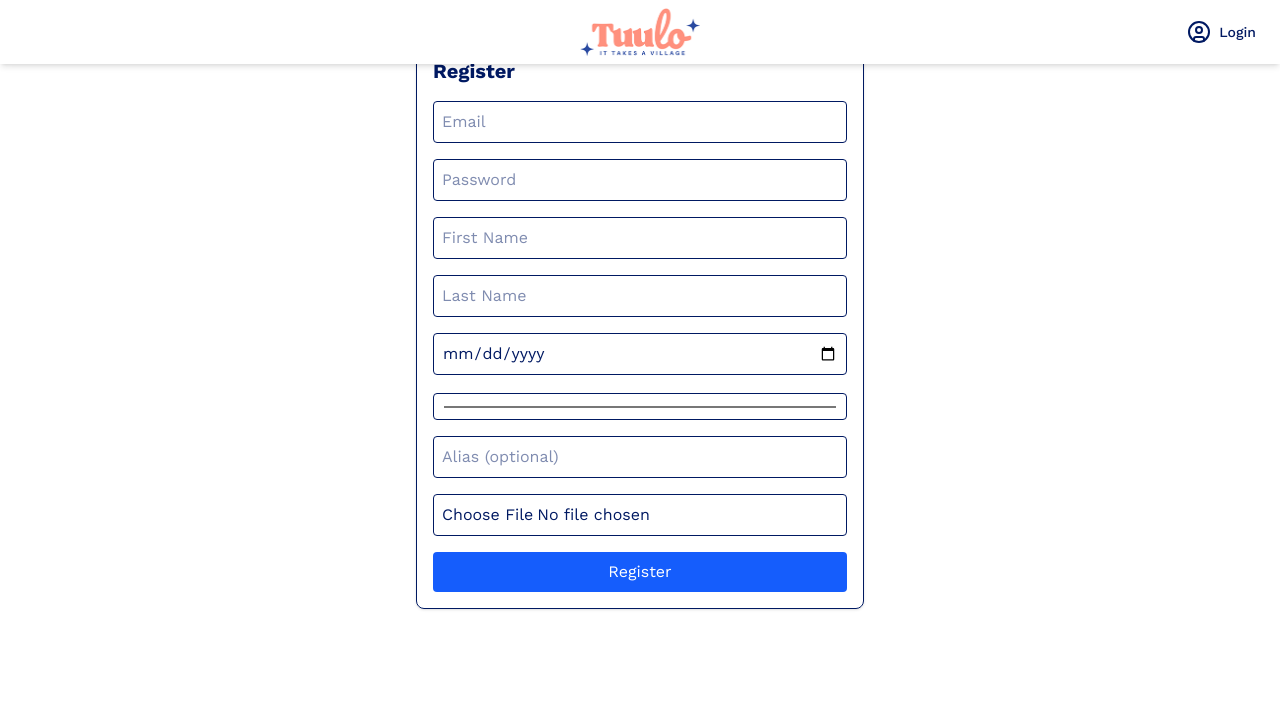
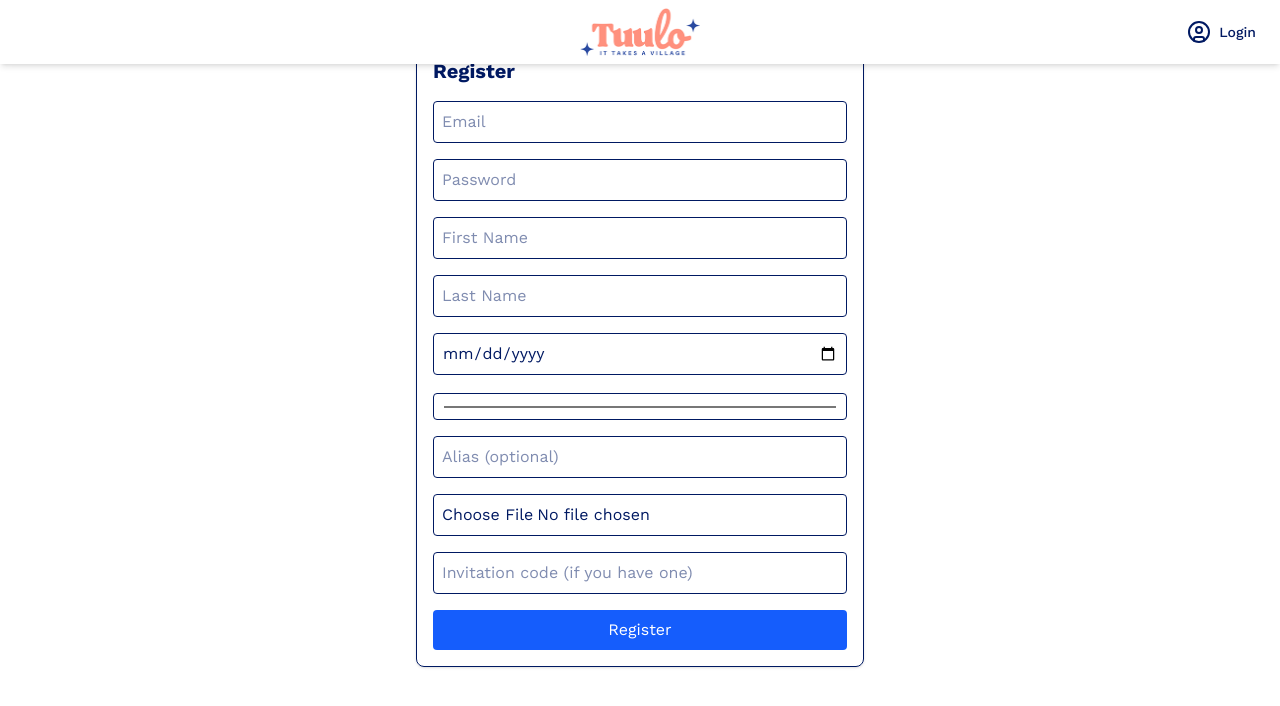
Before and after one commit to Caro-CP3o/tuulo-front, a Next.js app: page /register in a window 1280 px wide. Shown: the top 706 px of the page. Built offline with nearby package versions, Linux system fonts and the light colour scheme; no server answers.

Commit message:
fix: component register form

```diff
--- /dev/null
+++ b/src/app/components/forms/RegisterForm.tsx
@@ -0,0 +1,147 @@
+"use client";
+
+import { useState, useEffect } from "react";
+import { useSearchParams } from "next/navigation";
+import { registerUser } from "@/lib/api";
+
+export default function RegisterForm() {
+  const [email, setEmail] = useState("");
+  const [password, setPassword] = useState("");
+  const [firstName, setFirstName] = useState("");
+  const [lastName, setLastName] = useState("");
+  const [birthDate, setBirthDate] = useState("");
+  const [color, setColor] = useState("#000000");
+  const [alias, setAlias] = useState("");
+  const [avatar, setAvatar] = useState<File | null>(null);
+  const [invitationCode, setInvitationCode] = useState("");
+  const [loading, setLoading] = useState(false);
+  const [error, setError] = useState<string | null>(null);
+
+  const searchParams = useSearchParams();
+  useEffect(() => {
+    const code = searchParams.get("code");
+    if (code) setInvitationCode(code);
+  }, [searchParams]);
+
+  const handleSubmit = async (e: React.FormEvent) => {
+    e.preventDefault();
+    setLoading(true);
+    setError(null);
+
+    const formData = new FormData();
+    formData.append("email", email);
+    formData.append("password", password);
+    formData.append("firstName", firstName);
+    formData.append("lastName", lastName);
+    formData.append("birthDate", birthDate);
+    formData.append("color", color);
+    if (alias) formData.append("alias", alias);
+    if (avatar) formData.append("avatar", avatar);
+    if (invitationCode) formData.append("invitationCode", invitationCode);
+
+    try {
+      const result = await registerUser(formData);
+      if (result.error) {
+        setError(result.error);
+      } else {
+        alert(
+          "Félicitaions ! Vous faites désormais partie de la grande famille Tuulo ! Veuillez consulter votre boîte mail pour confirmer votre inscription."
+        );
+      }
+    } catch (error) {
+      console.error("Registration error:", error);
+      setError(
+        error instanceof Error
+          ? error.message
+          : "Une erreur est sruvenue ! Veuillez réessayer."
+      );
+    } finally {
+      setLoading(false);
+    }
+  };
+
+  return (
+    <form onSubmit={handleSubmit} className="space-y-4">
+      <input
+        type="email"
+        value={email}
+        onChange={(e) => setEmail(e.target.value)}
+        required
+        placeholder="Email"
+        className="w-full p-2 border rounded"
+      />
+      <input
+        type="password"
+        value={password}
+        onChange={(e) => setPassword(e.target.value)}
+        required
+        placeholder="Password"
+        className="w-full p-2 border rounded"
+      />
+      <input
+        type="text"
+        value={firstName}
+        onChange={(e) => setFirstName(e.target.value)}
+        required
+        placeholder="First Name"
+        className="w-full p-2 border rounded"
+      />
+      <input
+        type="text"
+        value={lastName}
+        onChange={(e) => setLastName(e.target.value)}
+        required
+        placeholder="Last Name"
+        className="w-full p-2 border rounded"
+      />
+      <input
+        type="date"
+        value={birthDate}
+        onChange={(e) => setBirthDate(e.target.value)}
+        required
+        className="w-full p-2 border rounded"
+      />
+      <input
+        type="color"
+        value={color}
+        onChange={(e) => setColor(e.target.value)}
+        required
+        className="w-full p-2 border rounded"
+      />
+      <input
+        type="text"
+        value={alias}
+        onChange={(e) => setAlias(e.target.value)}
+        placeholder="Alias (optional)"
+        className="w-full p-2 border rounded"
+      />
+      <input
+        type="file"
+        accept="image/*"
+        onChange={(e) => {
+          if (e.target.files && e.target.files[0]) {
+            setAvatar(e.target.files[0]);
+          }
+        }}
+        className="w-full p-2 border rounded"
+      />
+      <input
+        type="text"
+        value={invitationCode}
+        onChange={(e) => setInvitationCode(e.target.value)}
+        placeholder="Invitation code (if you have one)"
+        className="w-full p-2 border rounded"
+      />
+
+      {error && <p className="text-red-500 text-sm">{error}</p>}
+
+      <button
+        type="submit"
+        disabled={loading}
+        className="w-full bg-blue-600 text-white p-2 rounded hover:bg-blue-700"
+      >
+        {loading ? "Registering..." : "Register"}
+      </button>
+    </form>
+  );
+}
--- a/src/app/register/page.tsx
+++ b/src/app/register/page.tsx
@@ -1,135 +1,168 @@
+// app/register/page.tsx or wherever your route is
 "use client";
 
-import { useState } from "react";
-// import { useRouter } from "next/navigation";
-import { registerUser } from "@/lib/api";
+import RegisterForm from "../components/forms/RegisterForm";
+
+// import RegisterForm from "@/components/RegisterForm";
 
 export default function RegisterPage() {
-  const [email, setEmail] = useState("");
-  const [password, setPassword] = useState("");
-  const [firstName, setFirstName] = useState("");
-  const [lastName, setLastName] = useState("");
-  const [birthDate, setBirthDate] = useState("");
-  const [color, setColor] = useState("");
-  const [alias, setAlias] = useState("");
-  const [avatar, setAvatar] = useState<File | null>(null);
-  const [loading, setLoading] = useState(false);
-  const [error, setError] = useState<string | null>(null);
-
-  const handleSubmit = async (e: React.FormEvent) => {
-    e.preventDefault();
-    setLoading(true);
-    setError(null);
-
-    const formData = new FormData();
-    formData.append("email", email);
-    formData.append("password", password);
-    formData.append("firstName", firstName);
-    formData.append("lastName", lastName);
-    formData.append("birthDate", birthDate);
-    formData.append("color", color);
-    if (alias) formData.append("alias", alias);
-    if (avatar) formData.append("avatar", avatar);
-
-    try {
-      const result = await registerUser(formData);
-      if (result.error) {
-        setError(result.error);
-      } else {
-        alert(
-          "Registration successful! Please check your email to verify your account."
-        );
-      }
-    } catch (error) {
-      console.error("Registration error:", error);
-      setError(error instanceof Error ? error.message : "Registration failed.");
-    } finally {
-      setLoading(false);
-    }
-  };
-
   return (
     <div className="max-w-md mx-auto mt-10 p-4 border rounded-lg shadow">
       <h1 className="text-xl font-bold mb-4">Register</h1>
-      <form
-        onSubmit={handleSubmit}
-        className="space-y-4"
-        // encType="multipart/form-data"
-      >
-        <input
-          type="email"
-          value={email}
-          onChange={(e) => setEmail(e.target.value)}
-          required
-          placeholder="Email"
-          className="w-full p-2 border rounded"
-        />
-        <input
-          type="password"
-          value={password}
-          onChange={(e) => setPassword(e.target.value)}
-          required
-          placeholder="Password"
-          className="w-full p-2 border rounded"
-        />
-        <input
-          type="text"
-          value={firstName}
-          onChange={(e) => setFirstName(e.target.value)}
-          required
-          placeholder="First Name"
-          className="w-full p-2 border rounded"
-        />
-        <input
-          type="text"
-          value={lastName}
-          onChange={(e) => setLastName(e.target.value)}
-          required
-          placeholder="Last Name"
-          className="w-full p-2 border rounded"
-        />
-        <input
-          type="date"
-          value={birthDate}
-          onChange={(e) => setBirthDate(e.target.value)}
-          required
-          className="w-full p-2 border rounded"
-        />
-        <input
-          type="color"
-          value={color}
-          onChange={(e) => setColor(e.target.value)}
-          required
-          className="w-full p-2 border rounded"
-        />
-        <input
-          type="text"
-          value={alias}
-          onChange={(e) => setAlias(e.target.value)}
-          placeholder="Alias (optional)"
-          className="w-full p-2 border rounded"
-        />
-        <input
-          type="file"
-          accept="image/*"
-          onChange={(e) => {
-            if (e.target.files && e.target.files[0]) {
-              setAvatar(e.target.files[0]);
-            }
-          }}
-          className="w-full p-2 border rounded"
-        />
-
-        {error && <p className="text-red-500 text-sm">{error}</p>}
-
-        <button
-          type="submit"
-          disabled={loading}
-          className="w-full bg-blue-600 text-white p-2 rounded hover:bg-blue-700"
-        >
-          {loading ? "Registering..." : "Register"}
-        </button>
-      </form>
+      <RegisterForm />
     </div>
   );
 }
+
+// "use client";
+
+// import { useState, useEffect } from "react";
+// import { useSearchParams } from "next/navigation";
+// import { registerUser } from "@/lib/api";
+
+// export default function RegisterPage() {
+//   const [email, setEmail] = useState("");
+//   const [password, setPassword] = useState("");
+//   const [firstName, setFirstName] = useState("");
+//   const [lastName, setLastName] = useState("");
+//   const [birthDate, setBirthDate] = useState("");
+//   const [color, setColor] = useState("");
+//   const [alias, setAlias] = useState("");
+//   const [avatar, setAvatar] = useState<File | null>(null);
+//   const [invitationCode, setInvitationCode] = useState("");
+//   const [loading, setLoading] = useState(false);
+//   const [error, setError] = useState<string | null>(null);
+
+//   const searchParams = useSearchParams();
+//   useEffect(() => {
+//     const code = searchParams.get("code");
+//     if (code) setInvitationCode(code);
+//   }, []);
+
+//   const handleSubmit = async (e: React.FormEvent) => {
+//     e.preventDefault();
+//     setLoading(true);
+//     setError(null);
+
+//     const formData = new FormData();
+//     formData.append("email", email);
+//     formData.append("password", password);
+//     formData.append("firstName", firstName);
+//     formData.append("lastName", lastName);
+//     formData.append("birthDate", birthDate);
+//     formData.append("color", color);
+//     if (alias) formData.append("alias", alias);
+//     if (avatar) formData.append("avatar", avatar);
+//     if (invitationCode) {
+//       formData.append("invitationCode", invitationCode);
+//     }
+
+//     try {
+//       const result = await registerUser(formData);
+//       if (result.error) {
+//         setError(result.error);
+//       } else {
+//         alert(
+//           "Registration successful! Please check your email to verify your account."
+//         );
+//       }
+//     } catch (error) {
+//       console.error("Registration error:", error);
+//       setError(error instanceof Error ? error.message : "Registration failed.");
+//     } finally {
+//       setLoading(false);
+//     }
+//   };
+
+//   return (
+//     <div className="max-w-md mx-auto mt-10 p-4 border rounded-lg shadow">
+//       <h1 className="text-xl font-bold mb-4">Register</h1>
+//       <form
+//         onSubmit={handleSubmit}
+//         className="space-y-4"
+//         // encType="multipart/form-data"
+//       >
+//         <input
+//           type="email"
+//           value={email}
+//           onChange={(e) => setEmail(e.target.value)}
+//           required
+//           placeholder="Email"
+//           className="w-full p-2 border rounded"
+//         />
+//         <input
+//           type="password"
+//           value={password}
+//           onChange={(e) => setPassword(e.target.value)}
+//           required
+//           placeholder="Password"
+//           className="w-full p-2 border rounded"
+//         />
+//         <input
+//           type="text"
+//           value={firstName}
+//           onChange={(e) => setFirstName(e.target.value)}
+//           required
+//           placeholder="First Name"
+//           className="w-full p-2 border rounded"
+//         />
+//         <input
+//           type="text"
+//           value={lastName}
+//           onChange={(e) => setLastName(e.target.value)}
+//           required
+//           placeholder="Last Name"
+//           className="w-full p-2 border rounded"
+//         />
+//         <input
+//           type="date"
+//           value={birthDate}
+//           onChange={(e) => setBirthDate(e.target.value)}
+//           required
+//           className="w-full p-2 border rounded"
+//         />
+//         <input
+//           type="color"
+//           value={color}
+//           onChange={(e) => setColor(e.target.value)}
+//           required
+//           className="w-full p-2 border rounded"
+//         />
+//         <input
+//           type="text"
+//           value={alias}
+//           onChange={(e) => setAlias(e.target.value)}
+//           placeholder="Alias (optional)"
+//           className="w-full p-2 border rounded"
+//         />
+//         <input
+//           type="file"
+//           accept="image/*"
+//           onChange={(e) => {
+//             if (e.target.files && e.target.files[0]) {
+//               setAvatar(e.target.files[0]);
+//             }
+//           }}
+//           className="w-full p-2 border rounded"
+//         />
+//         <input
+//           type="text"
+//           value={invitationCode}
+//           onChange={(e) => setInvitationCode(e.target.value)}
+//           placeholder="Invitation code (if you have one)"
+//           className="w-full p-2 border rounded"
+//         />
+
+//         {error && <p className="text-red-500 text-sm">{error}</p>}
+
+//         <button
+//           type="submit"
+//           disabled={loading}
+//           className="w-full bg-blue-600 text-white p-2 rounded hover:bg-blue-700"
+//         >
+//           {loading ? "Registering..." : "Register"}
+//         </button>
+//       </form>
+//     </div>
+//   );
+// }
```
